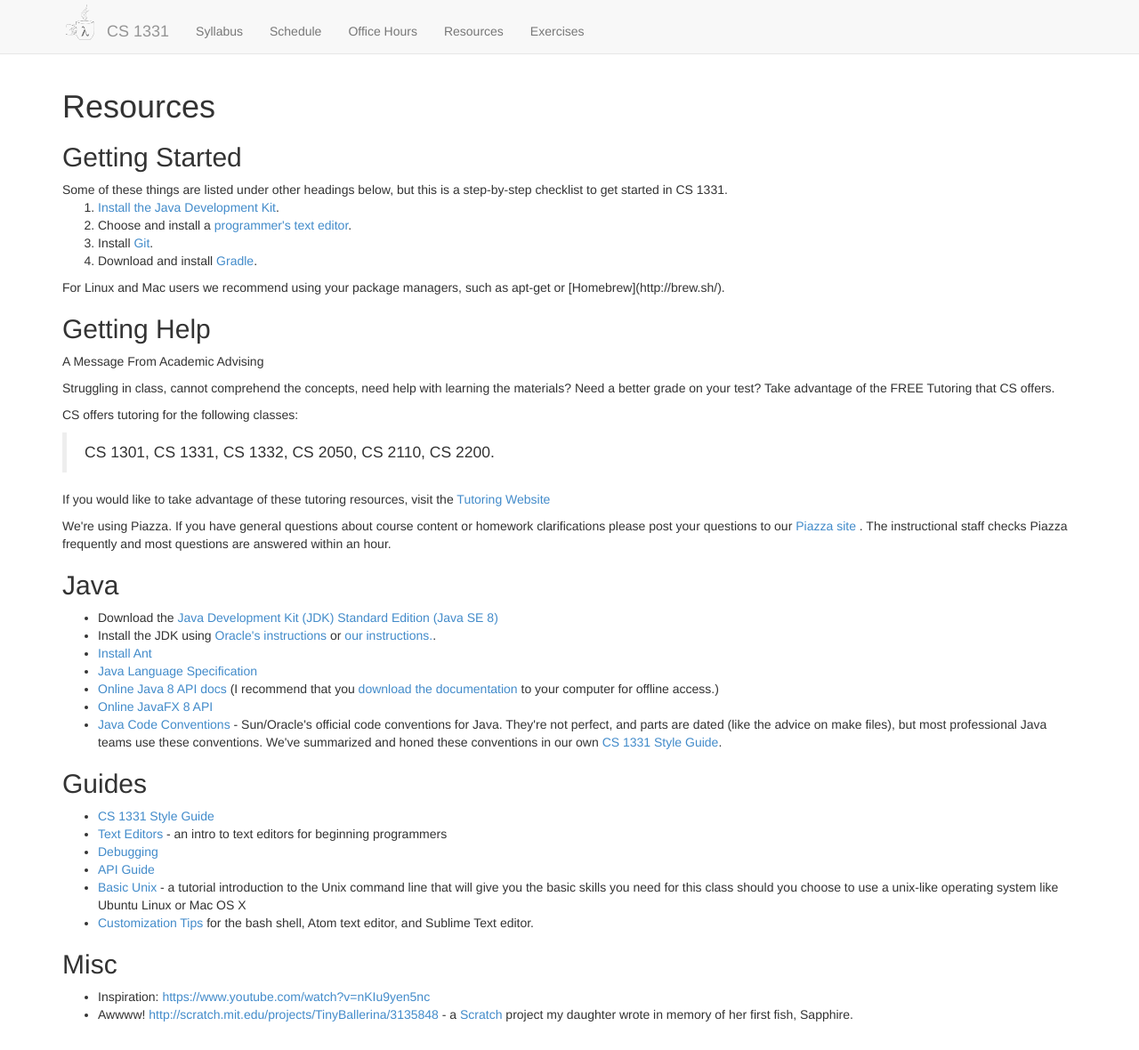
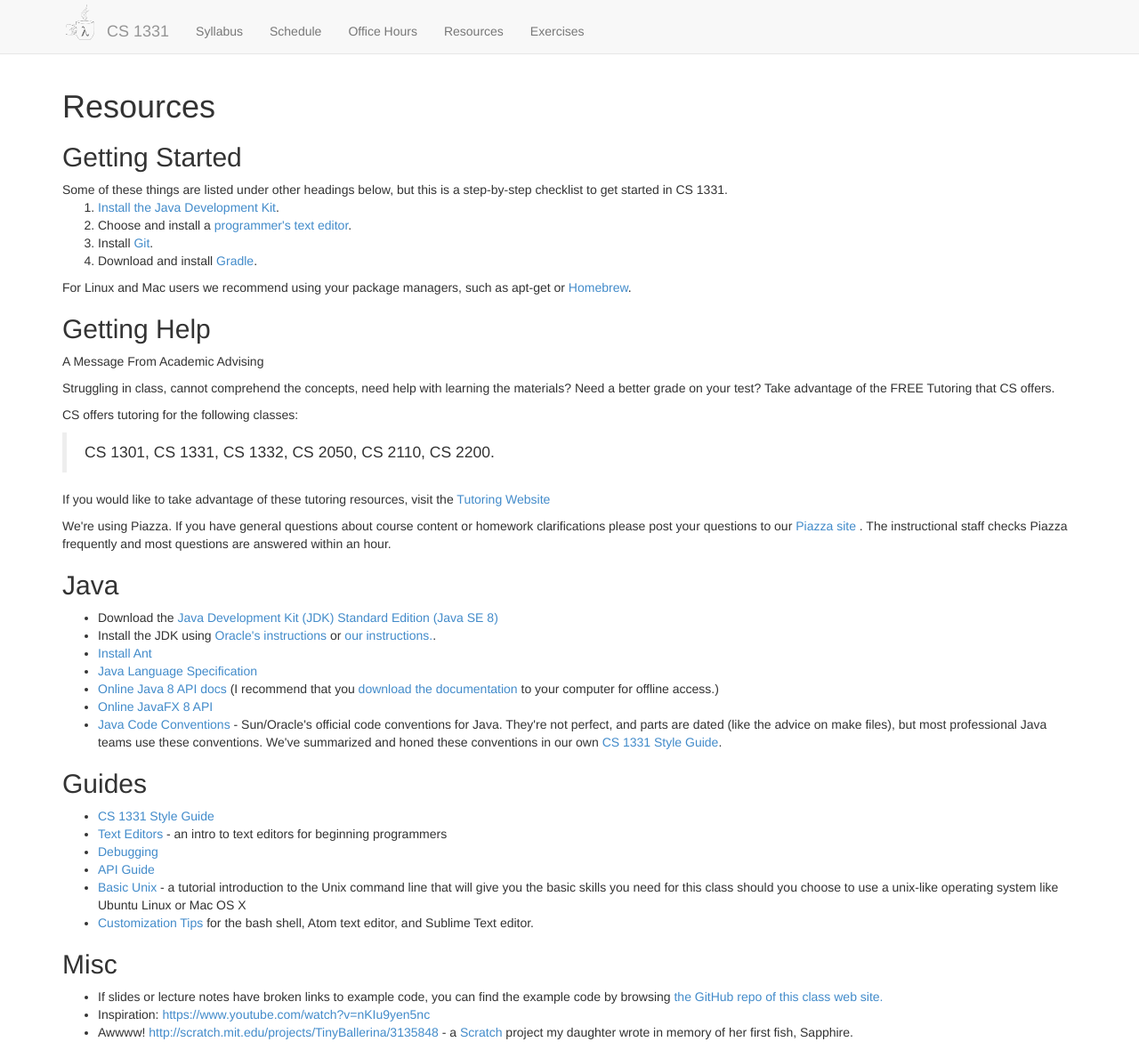
Before and after one commit to cs1331/cs1331.github.io.old, a Jekyll site: the page built from resources.html, in a window 1280 px wide and 1180 px high. Shown: the whole window at 89% size. Built offline with Jekyll 4.4.1, drawn with Linux system fonts in a browser that asks for light colours; nearby versions of some CDN libraries; some of the changed lines change nothing that is shown.

Commit message:
Fix link to Homebrew. Add blurb abot finding example code on cs1331.github.io repo

```diff
--- a/resources.html
+++ b/resources.html
@@ -16,7 +16,7 @@ Some of these things are listed under other headings below, but this is a step-b
 <li>Download and install <a href="http://gradle.org/" target="_blank">Gradle</a>.</li>
 </ol>
 
-For Linux and Mac users we recommend using your package managers, such as apt-get or [Homebrew](http://brew.sh/).
+For Linux and Mac users we recommend using your package managers, such as apt-get or <a href="http://brew.sh/" target="_blank">Homebrew</a>.
 
 <h2>Getting Help</h2>
 
@@ -53,6 +53,7 @@ that will give you the basic skills you need for this class should you choose to
 
 <h2>Misc</h2>
 <ul class="simple">
+<li>If slides or lecture notes have broken links to example code, you can find the example code by browsing <a href="https://github.com/cs1331/cs1331.github.io">the GitHub repo of this class web site.</a></li>
 <li>Inspiration: <a href="https://www.youtube.com/watch?v=nKIu9yen5nc">https://www.youtube.com/watch?v=nKIu9yen5nc</a></li>
 <li>Awwww! <a href="http://scratch.mit.edu/projects/TinyBallerina/3135848">http://scratch.mit.edu/projects/TinyBallerina/3135848</a> - a <a href="http://scratch.mit.edu/">Scratch</a> project my daughter wrote in memory of her first fish, Sapphire.</li>
 </ul>
```
